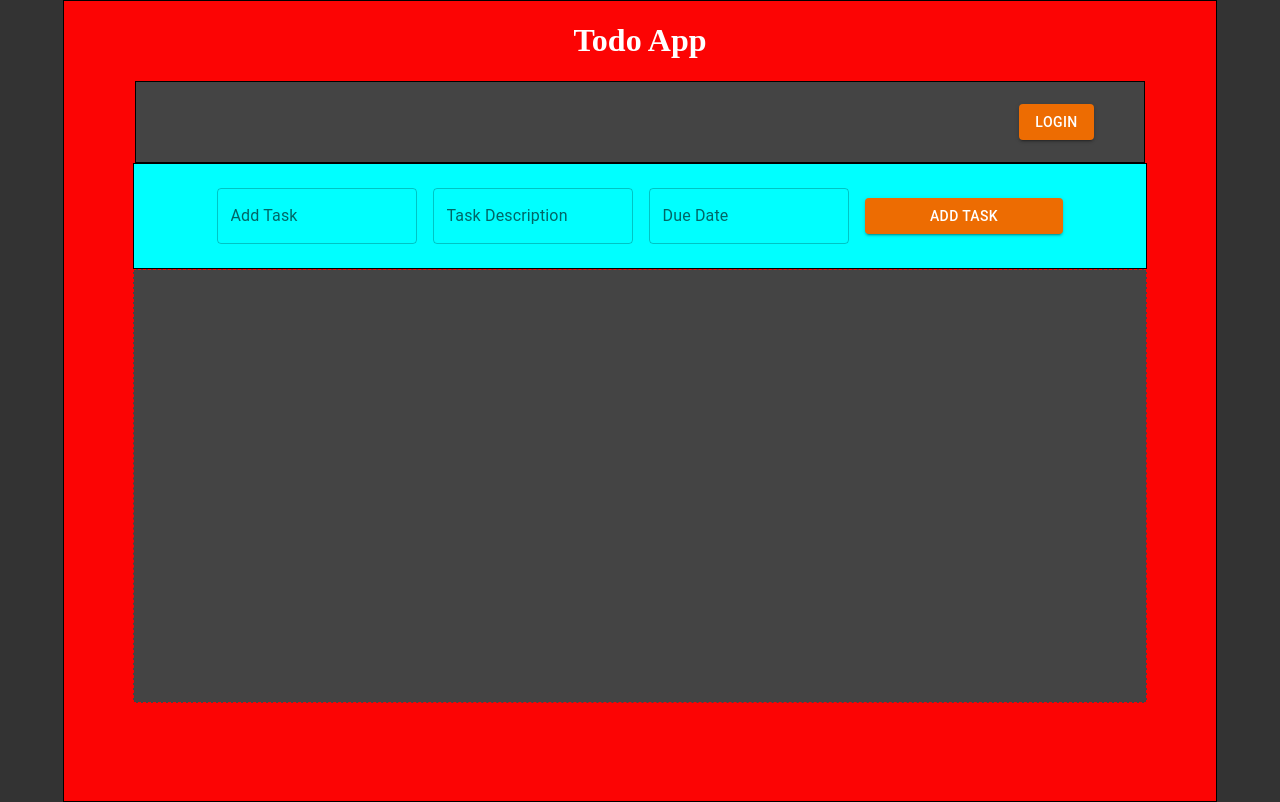
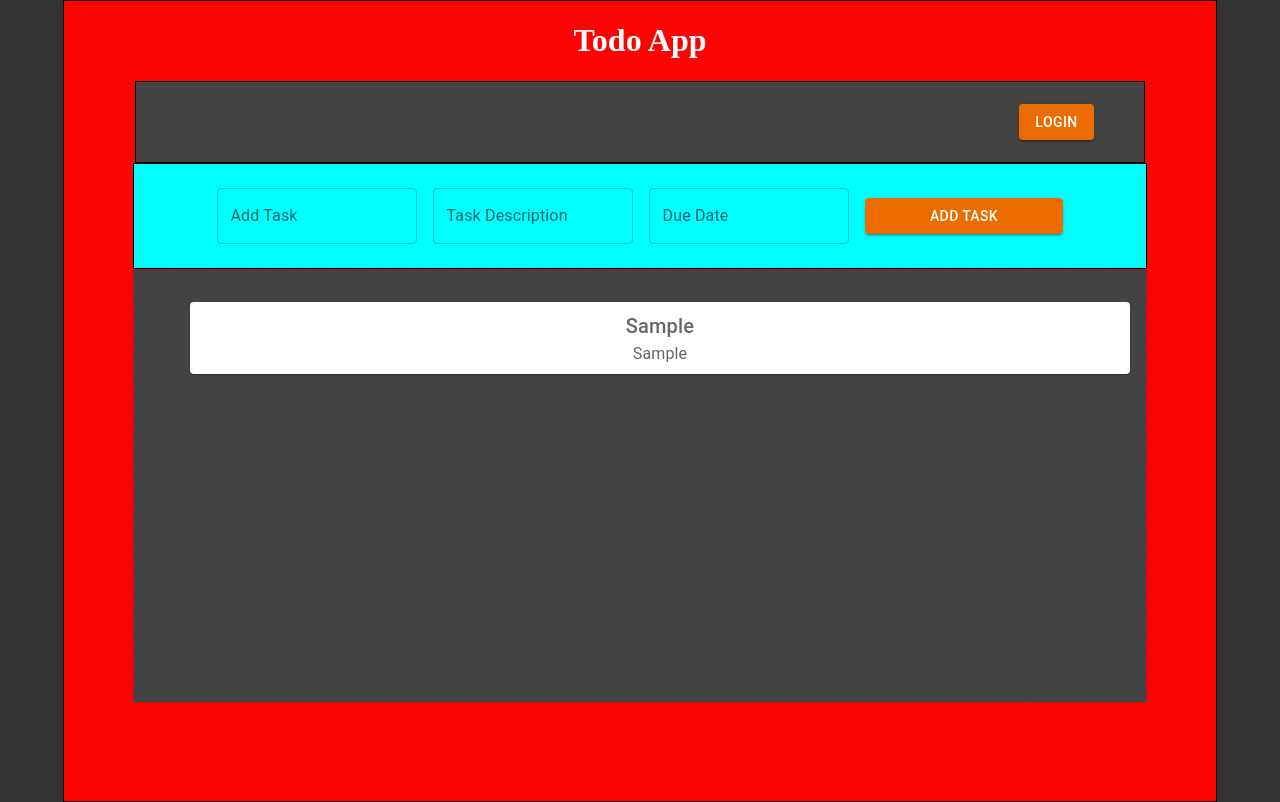
Before and after one commit to caseycalkins/todo-with-react, a React (Vite) app: page / in a window 1280 px wide. Both pictures are taken after typing "Sample", "Sample" into the empty fields and a click on the button "ADD TASK". Built offline with nearby package versions, Linux system fonts and the light colour scheme.

Commit message:
Adding task functionality complete

```diff
--- a/src/components/AddTask/AddTask.jsx
+++ b/src/components/AddTask/AddTask.jsx
@@ -20,16 +20,14 @@ export default function AddTask({ onAddTask }) {
   const [newTask, setNewTask] = useState({
     name: '',
     description: '',
-    dueDate: '',
+    dueDate: null,
   });
-
+    // TODO: Handle empty values for name, description, and dueDate
   const handleNameChange = (e) => {
-    console.log(e.target.value);
     setNewTask({ ...newTask, name: e.target.value });
   };
 
   const handleDescriptionChange = (e) => {
-    console.log(e.target.value);
     setNewTask({ ...newTask, description: e.target.value });
   };
 
@@ -45,7 +43,7 @@ export default function AddTask({ onAddTask }) {
     setNewTask({
       name: '',
       description: '',
-      dueDate: '',
+      dueDate: null,
     });
   };
 
--- a/src/components/TaskList/TaskList.css
+++ b/src/components/TaskList/TaskList.css
@@ -10,3 +10,7 @@
   /* Testing box */
   border: 1px dashed red;
 }
+
+li {
+  list-style-type: none;
+}
--- a/src/components/TaskList/TaskList.jsx
+++ b/src/components/TaskList/TaskList.jsx
@@ -15,21 +15,37 @@ const Item = styled(Paper)(({ theme }) => ({
   color: theme.palette.text.secondary,
 }));
 
-function BasicStack() {
+function BasicStack({ tasks, onSubmitTask }) {
   return (
-    <Box sx={{ width: '100%' }}>
-      <Stack spacing={2}>
-        <Typography noWrap></Typography>
-      </Stack>
-    </Box>
+    <>
+      <Box sx={{ width: '100%' }}>
+        <Stack spacing={2}>
+          <div>
+            {' '}
+            {/* Added a <div> as a block-level container */}
+            <ul>
+              {tasks.map((task, index) => (
+                <li key={index}>
+                  <Item>
+                    <Typography variant='h6'>{task.name}</Typography>
+                    <Typography variant='body1'>{task.description}</Typography>
+                    <Typography variant='body2'>{task.dueDate}</Typography>
+                  </Item>
+                </li>
+              ))}
+            </ul>
+          </div>
+        </Stack>
+      </Box>
+    </>
   );
 }
 
-export default function TaskList() {
+export default function TaskList({ tasks, onSubmitTask }) {
   return (
     <>
       <div className='task-list-wrapper'>
-        <BasicStack />
+        <BasicStack tasks={tasks} onSubmitTask={onSubmitTask} />
       </div>
     </>
   );
```
